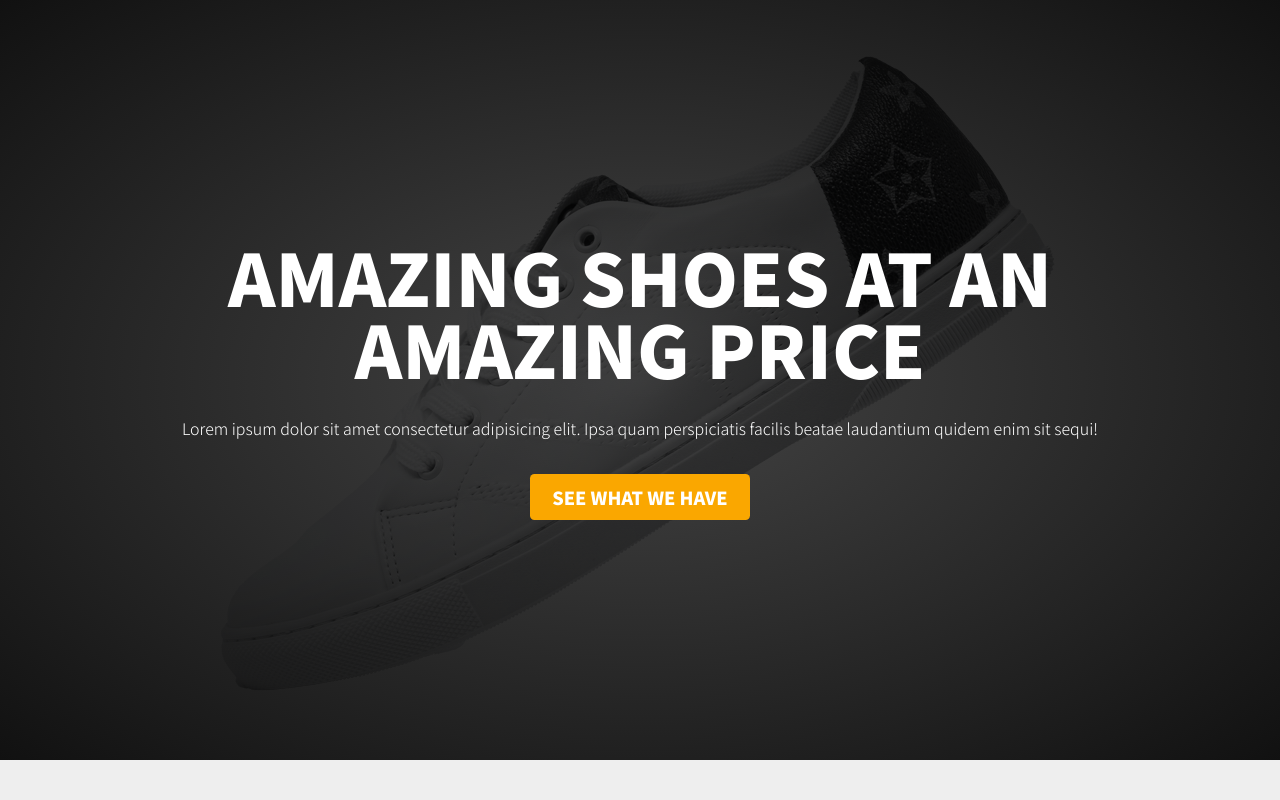
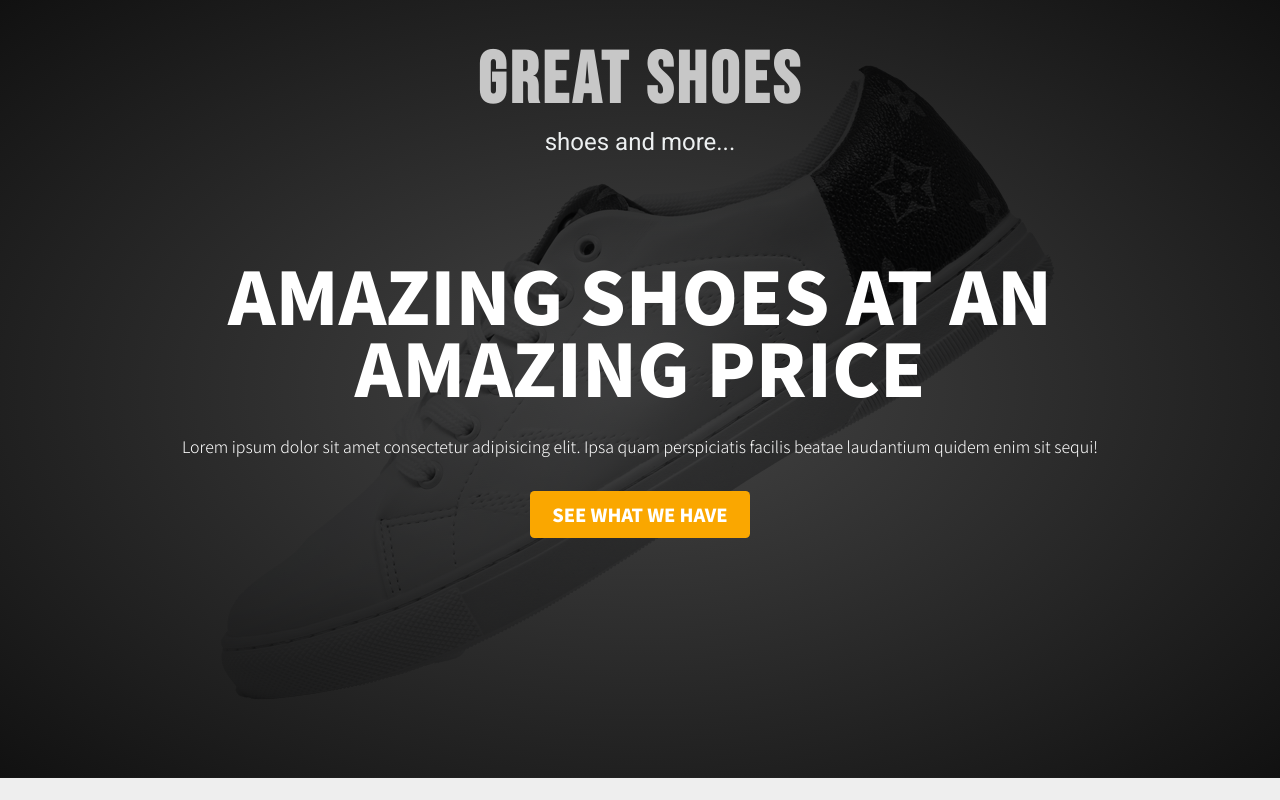
Before and after one commit to kevin-powell/shoes, a plain HTML site: page index.html in a window 1280 px wide. Shown: the top 800 px of the page. Drawn offline with Linux system fonts and the light colour scheme.

Commit message:
minor fixes

```diff
--- a/css/main.css
+++ b/css/main.css
@@ -1,3 +1,5 @@
+@import url('https://fonts.googleapis.com/css2?family=Bebas+Neue&display=swap');
+@import url('https://fonts.googleapis.com/css2?family=Roboto&display=swap');
 *,
 *::before,
 *::after {
@@ -14,6 +16,25 @@ body {
 img {
   max-width: 100%;
   display: block;
+}
+
+.ttl {
+  margin-top: -13.5rem;
+  margin: -13.5rem 0 6rem 0;
+}
+
+.ttl h1 {
+  color: #c7c7c7;
+  font-size: 4.5em;
+  font-family: 'Bebas Neue';
+  letter-spacing: 0.05em;
+}
+
+.ttl p {
+  color: #edf0f1;
+  font-size: 1.5em;
+  font-family: 'Roboto';
+  margin-top: -1rem;
 }
 
 h1,
@@ -137,6 +158,7 @@ section {
 .featured__item:hover, .featured__item:focus {
   -webkit-transform: scale(1);
           transform: scale(1);
+  transform: rotate(6deg);
 }
 
 .featured__item:hover .featured__details, .featured__item:focus .featured__details {
@@ -159,6 +181,7 @@ section {
   opacity: 0;
   -webkit-transition: opacity 250ms linear;
   transition: opacity 250ms linear;
+  transform: rotate(-6deg);
 }
 
 .featured__details span {
--- a/index.html
+++ b/index.html
@@ -13,6 +13,10 @@
 <body>
 
   <header class="hero">
+    <div class="ttl">
+      <h1>great shoes</h1>
+      <p>shoes and more...</p>
+    </div>
     <div class="container spacing">
       <h1 class="primary-title">Amazing shoes at an amazing price</h1>
       <p>Lorem ipsum dolor sit amet consectetur adipisicing elit. Ipsa quam perspiciatis facilis beatae laudantium
```
